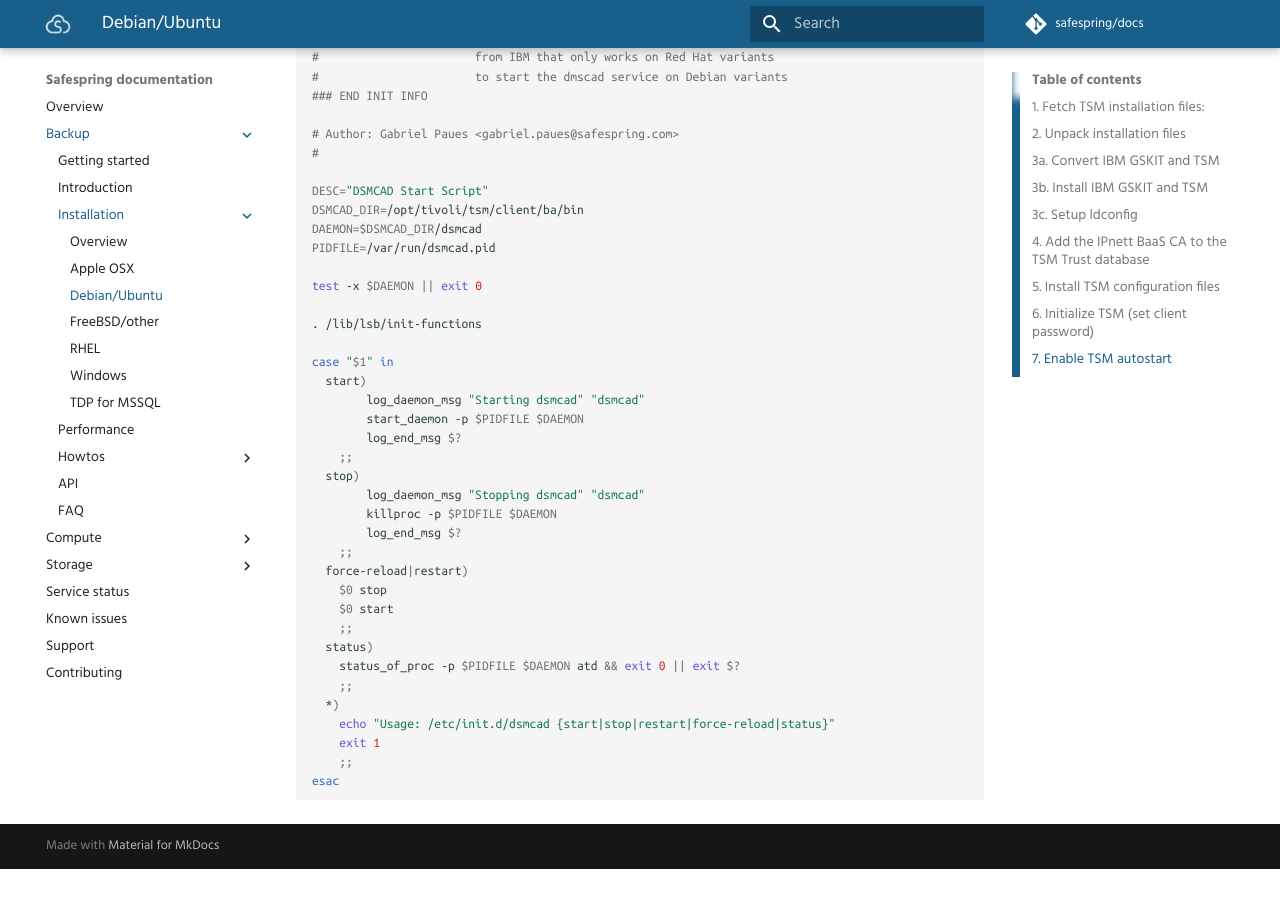
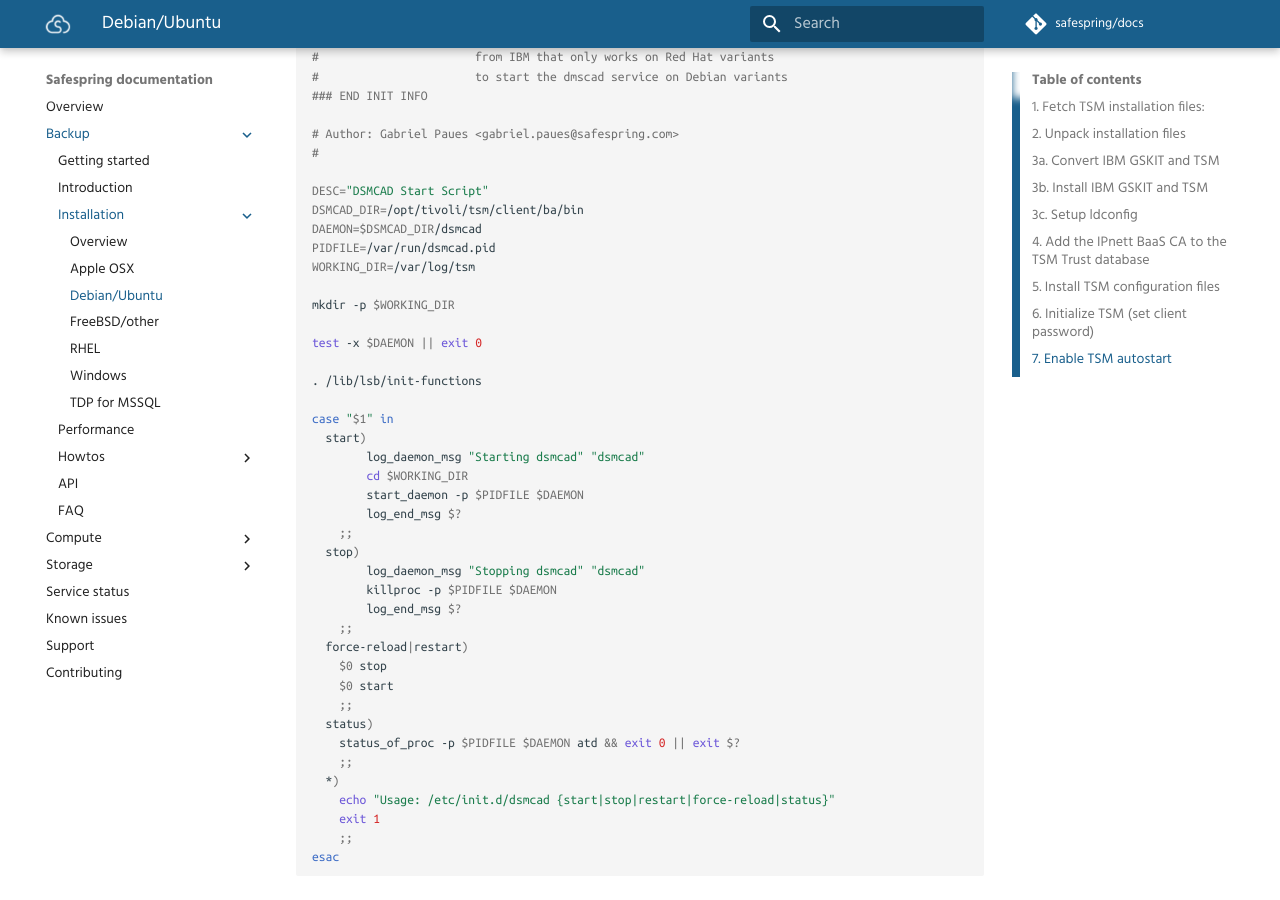
Before and after one commit to safespring/docs, an MkDocs documentation site: the page built from content/backup/install/debian-ubuntu.md, in a window 1280 px wide and 900 px high, scrolled down 2319 px. Built offline with MkDocs 1.6.1 and Material for MkDocs 9.7.7, drawn with Linux system fonts in a browser that asks for light colours; comment, search, counter and statistics services are not loaded; old or Windows-style settings are respelled for this version of MkDocs; before the commit the page ends 3188 px from its top, so only the background shows below that.

Commit message:
Fixed bug with working directory in init-script for Debian/Ubuntu

````diff
--- a/content/backup/install/debian-ubuntu.md
+++ b/content/backup/install/debian-ubuntu.md
@@ -94,6 +94,9 @@
 DSMCAD_DIR=/opt/tivoli/tsm/client/ba/bin
 DAEMON=$DSMCAD_DIR/dsmcad
 PIDFILE=/var/run/dsmcad.pid
+WORKING_DIR=/var/log/tsm
+
+mkdir -p $WORKING_DIR
 
 test -x $DAEMON || exit 0
 
@@ -102,6 +105,7 @@
 case "$1" in
   start)
         log_daemon_msg "Starting dsmcad" "dsmcad"
+        cd $WORKING_DIR
         start_daemon -p $PIDFILE $DAEMON
         log_end_msg $?
     ;;
@@ -122,4 +126,5 @@
     exit 1
     ;;
 esac
+
 ```
````
